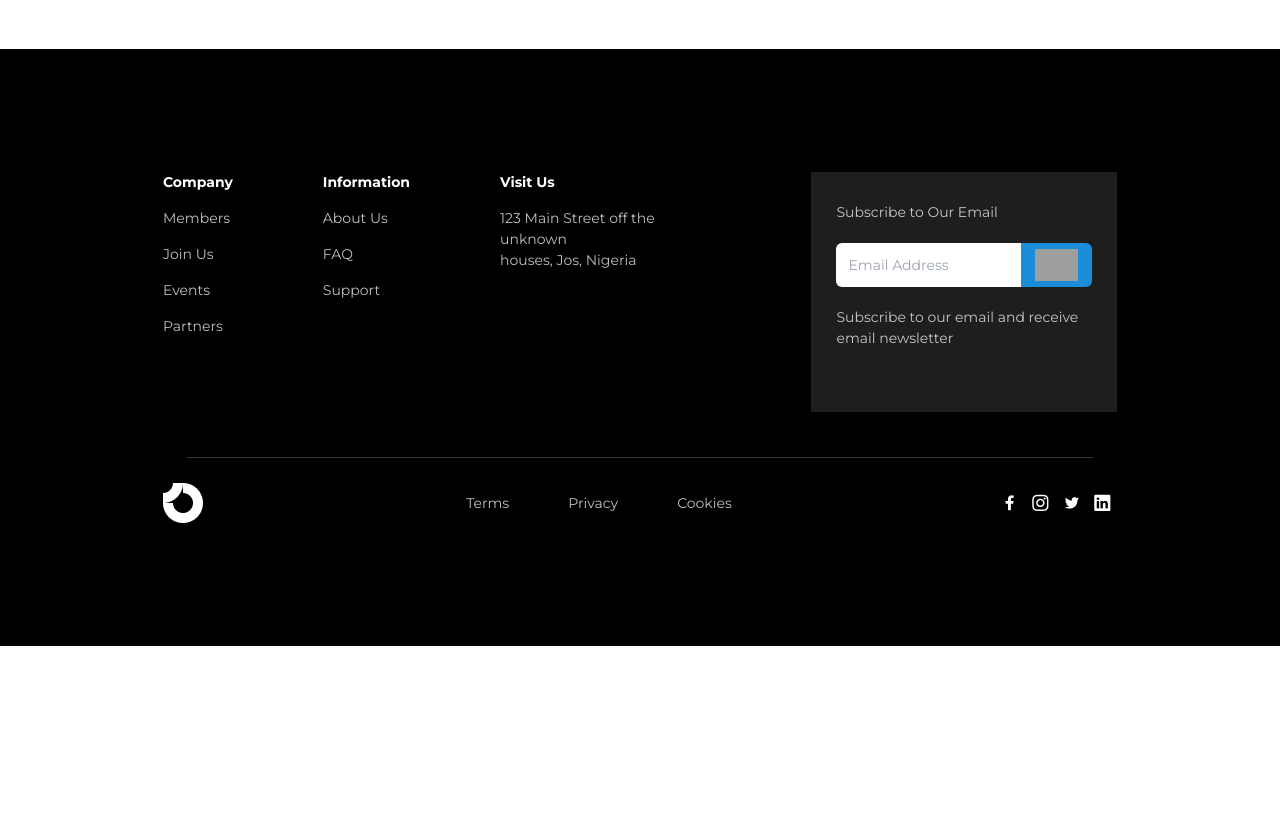
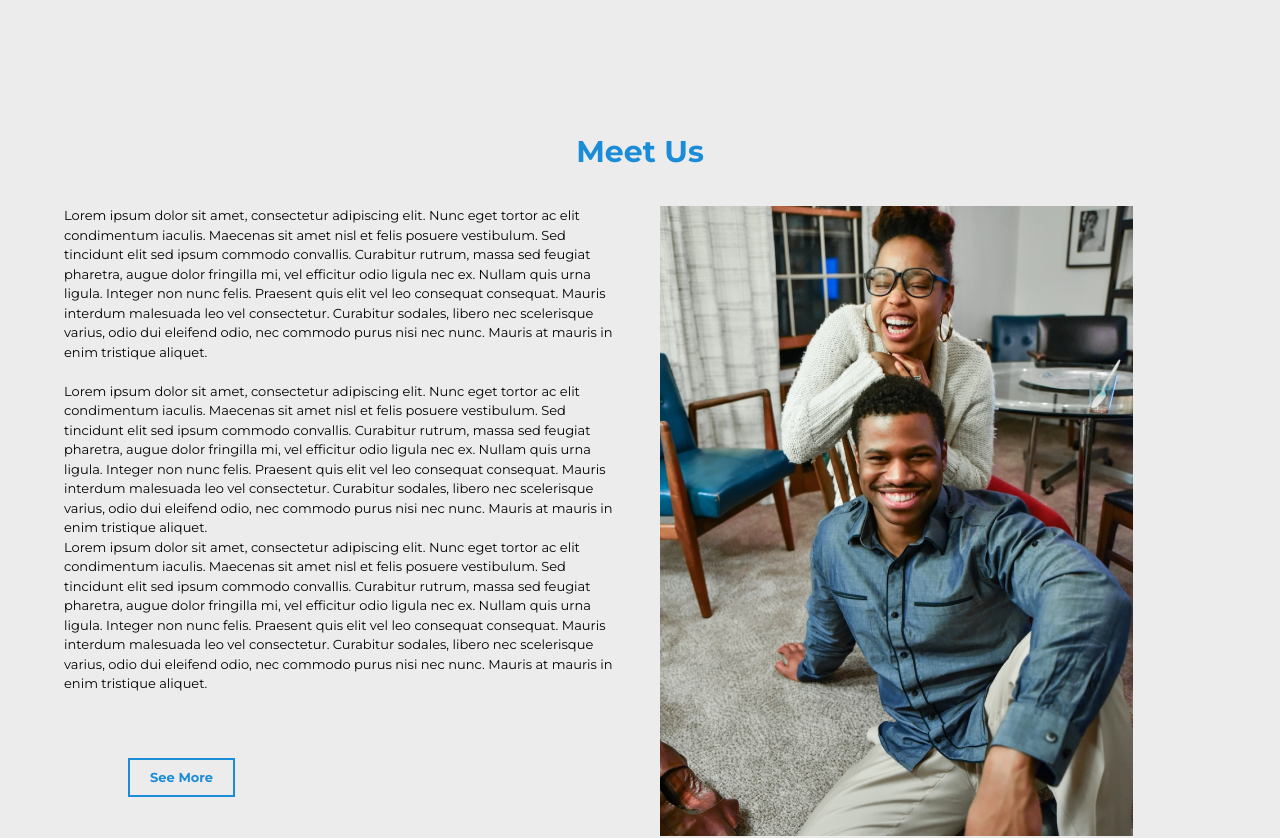
Before and after one commit to nHubNg/NNIA, a React (Vite) app: page / in a window 1280 px wide. Shown: the part 580-1418 px from the top of the page. Before the commit the page ends 1226 px from the top, so only its background shows below. Built offline with nearby package versions, Linux system fonts and the light colour scheme; grey boxes are pictures that could not be loaded.

Commit message:
added the meet us section

```diff
--- a/src/App.jsx
+++ b/src/App.jsx
@@ -12,7 +12,7 @@ import Footer from './components/Footer';
 function App() {
 
   return (
-    <>
+    <div className='bg-background'>
       <BrowserRouter>
         {/* <Header /> */}
         <Routes>
@@ -25,7 +25,7 @@ function App() {
         </Routes>
       </BrowserRouter>
       <Footer />
-    </>
+    </div>
   )
 }
 
--- a/src/components/Footer.jsx
+++ b/src/components/Footer.jsx
@@ -27,7 +27,7 @@ const Footer = () => {
                     <p className='opacity-75 pt-[15px]'>123 Main Street off the unknown <br /> houses, Jos, Nigeria</p>
                 </div>
                 <div className='w-[310px] h-[240px] bg-footerBackground pt-[30px] px-[25px] text-white text-[14px]'>
-                    <p className='opacity-75'>Subscribe to Our Email</p>
+                    <p className='opacity-75'>Subscribe to Our Email List</p>
                     <div className='flex items-center py-[20px]'>
                         <input type='email' placeholder='Email Address' className='h-[44px] rounded-l-[6px] px-3 w-[185px] outline-none text-black' />
                         <div className='bg-twitterBlue h-[44px] flex justify-center items-center px-[14px] rounded-r-[6px]'><img src={path} alt='' /></div>
--- a/src/pages/home/index.jsx
+++ b/src/pages/home/index.jsx
@@ -1,9 +1,36 @@
 import Header from "../../components/Header";
+import people from '../../assets/Frame 10.png'
 
 const Home = () => {
-    return (<>
+    return (<div className="font-montserrat bg-background">
         <Header description={'The Largest Community of Tech Innovators in West Africa'} img={'hero'} />
-    </>);
+
+        <div className="my-20 flex justify-center items-center flex-col mx-16">
+            <h1 className="font-[700] text-twitterBlue text-[30px] mb-8">Meet Us</h1>
+            <div className="flex justify-start items-start gap-10 w-full">
+                <div className="w-1/2 text-[13px] flex flex-col justify-start items-start">
+                    <p>
+                        Lorem ipsum dolor sit amet, consectetur adipiscing elit. Nunc eget tortor ac elit condimentum iaculis. Maecenas sit amet nisl et felis posuere vestibulum. Sed tincidunt elit sed ipsum commodo convallis. Curabitur rutrum, massa sed feugiat pharetra, augue dolor fringilla mi, vel efficitur odio ligula nec ex. Nullam quis urna ligula. Integer non nunc felis. Praesent quis elit vel leo consequat consequat. Mauris interdum malesuada leo vel consectetur. Curabitur sodales, libero nec scelerisque varius, odio dui eleifend odio, nec commodo purus nisi nec nunc. Mauris at mauris in enim tristique aliquet.
+
+                    </p>
+                    <br />
+                    <p>
+                        Lorem ipsum dolor sit amet, consectetur adipiscing elit. Nunc eget tortor ac elit condimentum iaculis. Maecenas sit amet nisl et felis posuere vestibulum. Sed tincidunt elit sed ipsum commodo convallis. Curabitur rutrum, massa sed feugiat pharetra, augue dolor fringilla mi, vel efficitur odio ligula nec ex. Nullam quis urna ligula. Integer non nunc felis. Praesent quis elit vel leo consequat consequat. Mauris interdum malesuada leo vel consectetur. Curabitur sodales, libero nec scelerisque varius, odio dui eleifend odio, nec commodo purus nisi nec nunc. Mauris at mauris in enim tristique aliquet.
+
+                    </p>
+                    <p>
+                        Lorem ipsum dolor sit amet, consectetur adipiscing elit. Nunc eget tortor ac elit condimentum iaculis. Maecenas sit amet nisl et felis posuere vestibulum. Sed tincidunt elit sed ipsum commodo convallis. Curabitur rutrum, massa sed feugiat pharetra, augue dolor fringilla mi, vel efficitur odio ligula nec ex. Nullam quis urna ligula. Integer non nunc felis. Praesent quis elit vel leo consequat consequat. Mauris interdum malesuada leo vel consectetur. Curabitur sodales, libero nec scelerisque varius, odio dui eleifend odio, nec commodo purus nisi nec nunc. Mauris at mauris in enim tristique aliquet.
+                    </p>
+
+                    <button className="px-5 py-2 border-twitterBlue border-2 text-twitterBlue mt-16 ml-16 font-[700]
+                    ">See More</button>
+                </div>
+                <div className="w-1/2">
+                    <img src={people} alt="" />
+                </div>
+           </div>
+        </div>
+    </div>);
 }
 
 export default Home;
```
